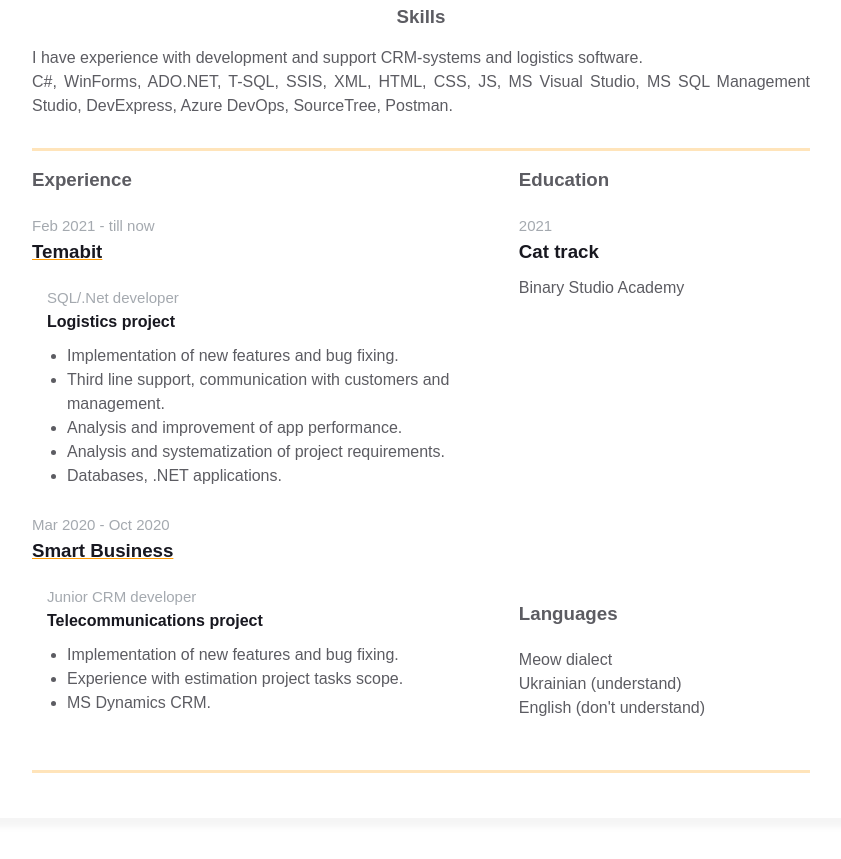
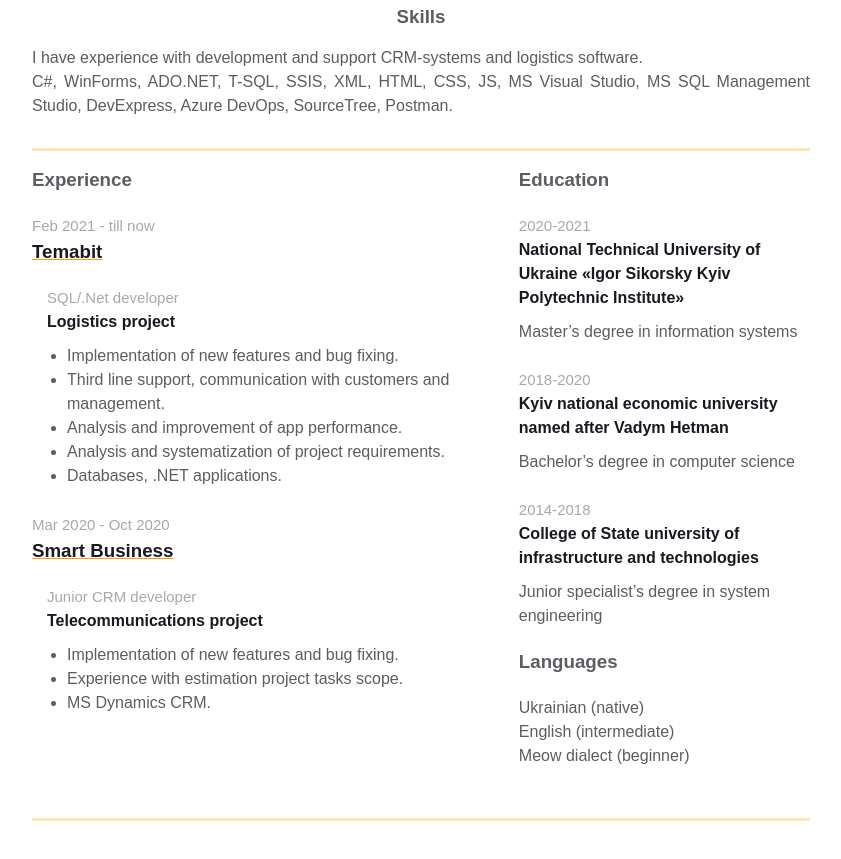
Before and after one commit to ValerieMkk/homepage, a plain HTML site: page index.html in a window 1280 px wide. Shown: the part 479-1338 px from the top of the page, without its empty margins (219-1060 px from the left). Drawn offline with Linux system fonts and the light colour scheme.

Commit message:
Update education and language blocks

```diff
--- a/index.html
+++ b/index.html
@@ -156,22 +156,36 @@
                                 <div class="additional-info__education">
                                     <h3 class="additional-info__education-header">Education</h3>
                                     <div class="additional-info__education-university">
-                                        <span class="additional-info__education-university-durability">2021</span>
-                                        <h3 class="additional-info__education-university-speciality">Cat track</h3>
-                                        <p class="additional-info__education-university-name">Binary Studio Academy</p>
+                                        <span class="additional-info__education-university-durability">2020-2021</span>
+                                        <h4 class="additional-info__education-university-speciality">National Technical University of Ukraine «Igor Sikorsky Kyiv Polytechnic Institute»</h4>
+                                        <p class="additional-info__education-university-name">Master’s degree in information systems</p>
+                                    </div>
+                                    <br>
+                                    <div class="additional-info__education-university">
+                                        <span class="additional-info__education-university-durability">2018-2020</span>
+                                        <h4 class="additional-info__education-university-speciality">Kyiv national economic university named after Vadym Hetman</h4>
+                                        <p class="additional-info__education-university-name">Bachelor’s degree in computer science</p>
+                                    </div>
+                                    <br>
+                                    <div class="additional-info__education-university">
+                                        <span class="additional-info__education-university-durability">2014-2018</span>
+                                        <h4 class="additional-info__education-university-speciality">
+                                            College of State university of infrastructure and technologies
+                                        </h4>
+                                        <p class="additional-info__education-university-name">Junior specialist’s degree in system engineering</p>
                                     </div>
                                 </div>
 
                                 <div class="additional-info__languages">
                                     <h3 class="additional-info__languages-header">Languages</h3>
                                     <p class="additional-info__languages-item">
-                                        Meow dialect
+                                        Ukrainian (native)
                                     </p>
                                     <p class="additional-info__languages-item">
-                                        Ukrainian (understand)
+                                        English (intermediate)
                                     </p>
                                     <p class="additional-info__languages-item">
-                                        English (don't understand)
+                                        Meow dialect (beginner)
                                     </p>
                                 </div>
                             </div>
```
